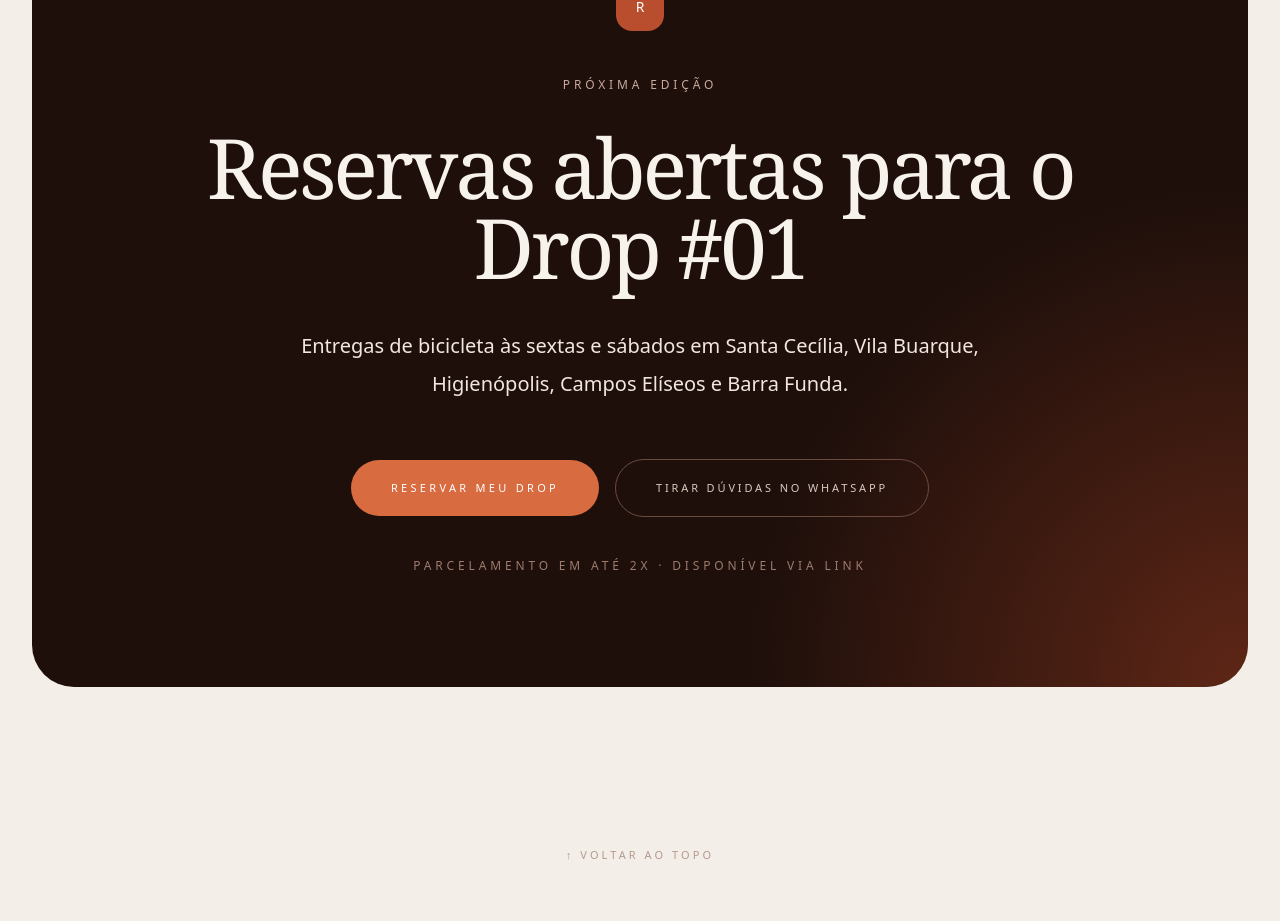
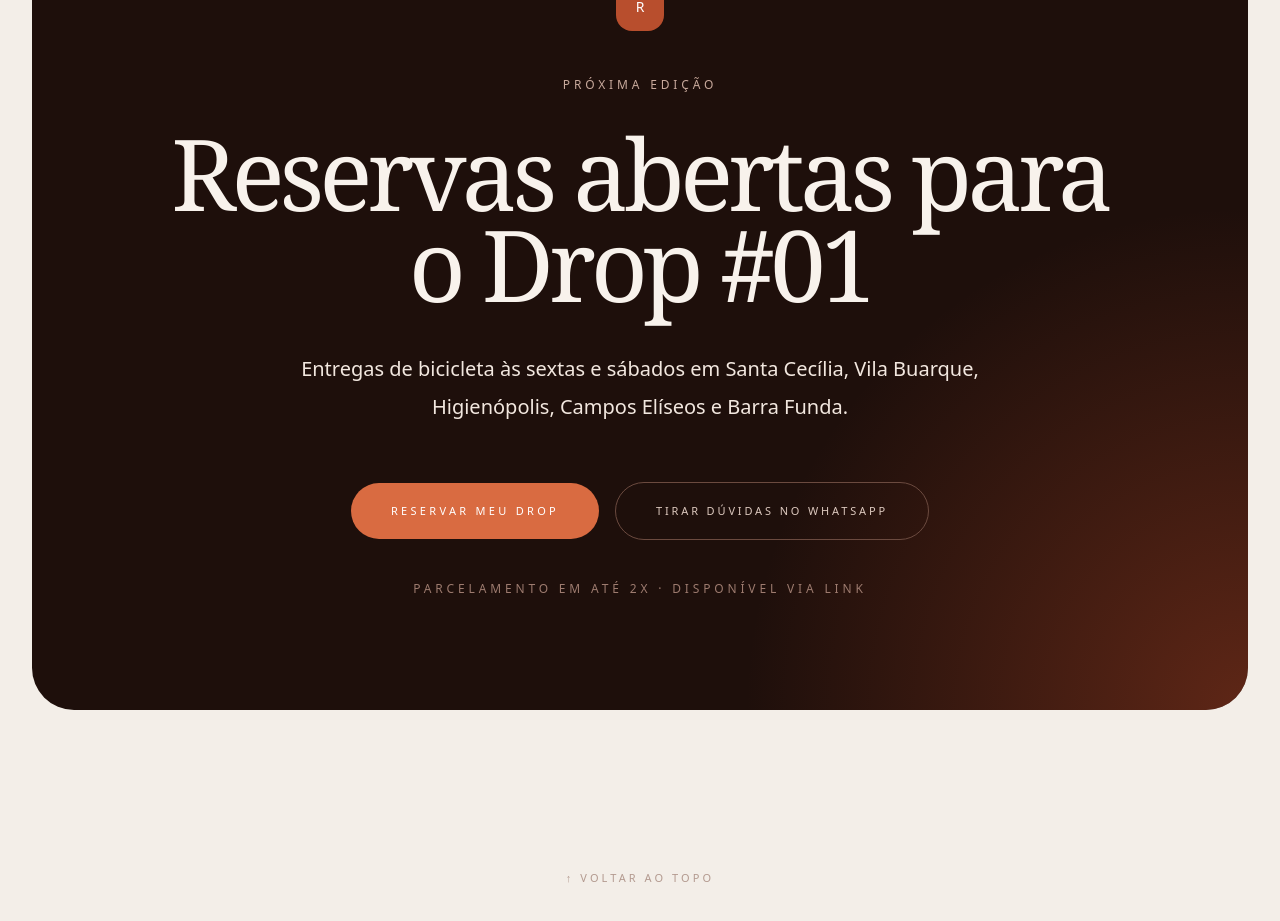
Before and after one commit to andretomazela-dev/curadoriaraiz, a Next.js app: page / in a window 1280 px wide. Shown: the part 5508-6429 px from the top of the page. Built offline with nearby package versions, Linux system fonts and the light colour scheme; a web font is replaced by a local one.

Commit message:
Update page.jsx

```diff
--- a/app/page.jsx
+++ b/app/page.jsx
@@ -704,13 +704,13 @@ export default function Home() {
   className="
     mx-auto
     mt-8
-                  max-w-[900px]
+    max-w-[980px]
     font-serif
     font-normal
-                  text-[4rem]
-                  sm:text-[5.2rem]
-                  leading-[0.96]
-                  tracking-[-0.04em]
+    text-[4.4rem]
+    sm:text-[6.2rem]
+    leading-[0.92]
+    tracking-[-0.05em]
     text-[#F8F2EC]
   "
 >
```
Lines whose indentation alone changed are shown as unchanged.
